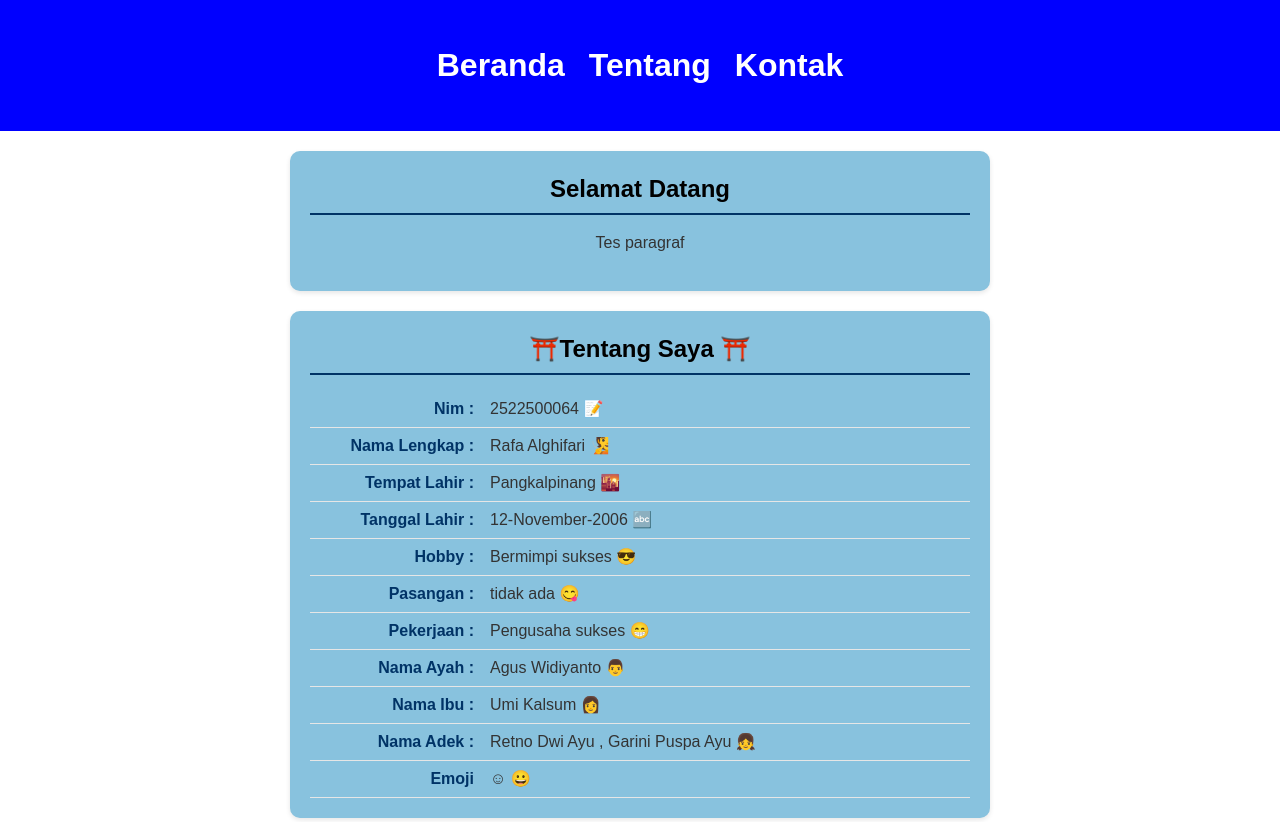
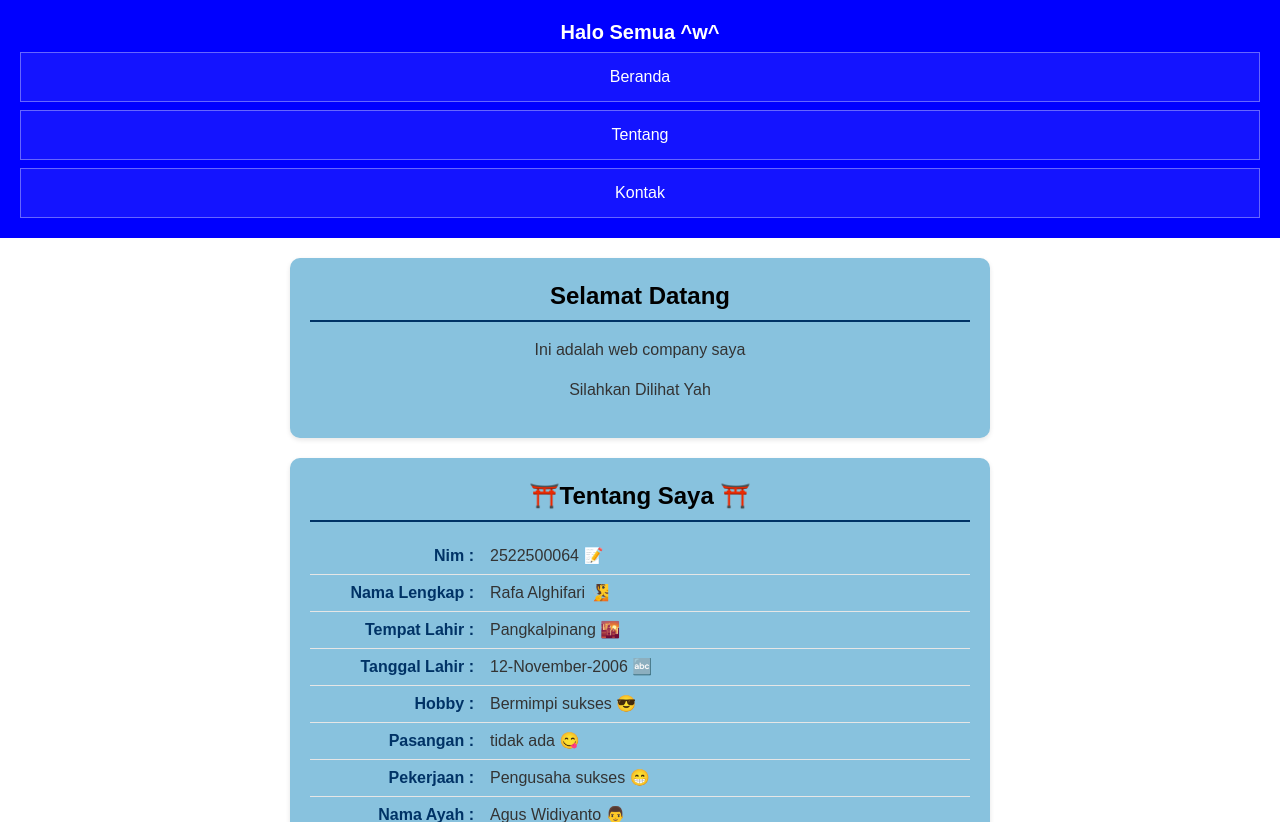
Before and after one commit to Raffajah/2522500064-PWD-GB1J-2526O, a PHP site: page /Pertemuan-04/index.html in a window 1280 px wide. Shown: the top 822 px of the page. Run offline with PHP 8.4, Linux system fonts and the light colour scheme.

Commit message:
navigasi mode mobile

```diff
--- a/Pertemuan-04/index.html
+++ b/Pertemuan-04/index.html
@@ -8,7 +8,7 @@
 </head>
 <body>
     <header>
-        <h1>
+        <h1>Halo Semua ^w^ </h1>
             <nav>
                 <ul>
                     <li> <a href="#home">Beranda</a></li>
@@ -16,13 +16,14 @@
                     <li> <a href="#contact">Kontak</a></li>
                 </ul>
             </nav>
-        </h1>
+
     </header>
     <main>
 
         <section id="home">
             <h2>Selamat Datang</h2>
-            <p>Tes paragraf</p>
+            <p>Ini adalah web company saya</p>
+            <p>Silahkan Dilihat Yah</p>
         </section>
 
         <section id ="about">
--- a/Pertemuan-04/style.css
+++ b/Pertemuan-04/style.css
@@ -42,6 +42,26 @@
     background-color: #13d4ff;
     transform: translateY(1px);
     }
+header h1 {
+    margin: 0 0 8px;
+    font-size: 20px;
+    line-height: 1.2;
+}
+header ul {
+    flex-direction: column;
+    align-items: stretch;
+    gap: 8px;
+    margin: 8px 0 0;
+}
+ header li a {
+    display: block;
+padding: 12px 14px;
+border: 1px solid rgba(255, 255, 255, .35);
+background: rgba(255, 255, 255, .08);
+backdrop-filter: saturate(120%);
+ }
+
+
     #home p {text-align: center;}
 
  #about, #contact, #home {
```
Also changed, not shown: Pertemuan-04/README.md.
